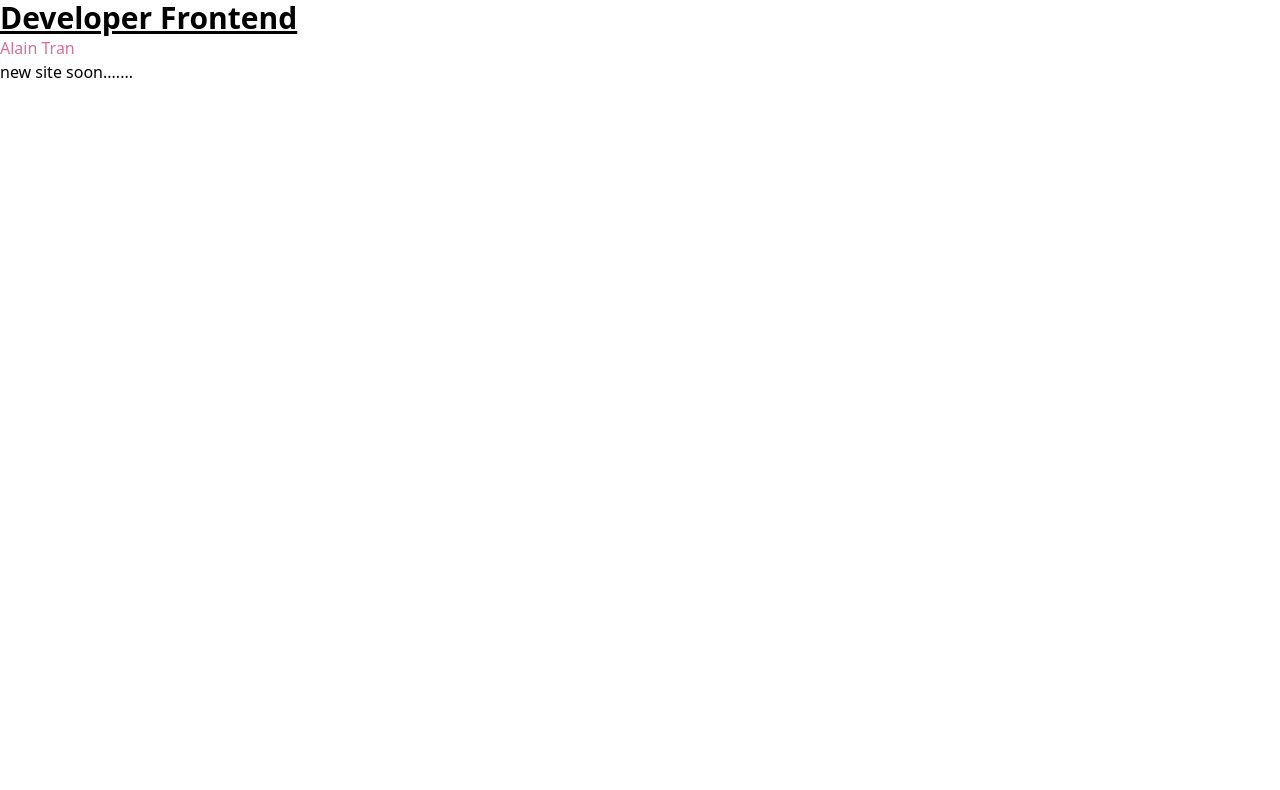
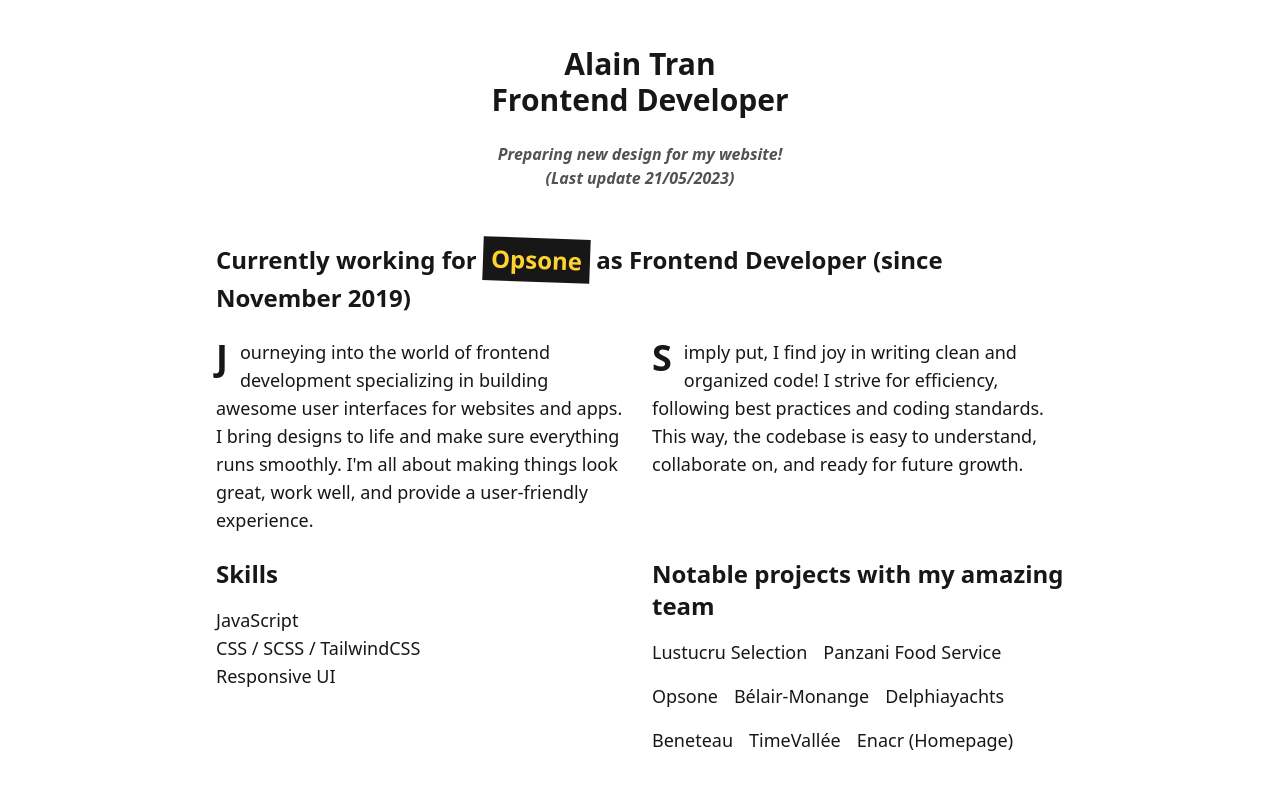
Before and after one commit to alaincodes/alain-icu, a Vue app in the folder frontend/: page / in a window 1280 px wide. Shown: the top 790 px of the page. Built offline with nearby package versions, Linux system fonts and the light colour scheme.

Commit message:
clean useless files and add main content

```diff
--- a/frontend/cypress.config.js
+++ b/frontend/cypress.config.js
@@ -1,3 +1,4 @@
+/* eslint-disable no-undef */
 const { defineConfig } = require('cypress')
 
 module.exports = defineConfig({
--- a/frontend/index.html
+++ b/frontend/index.html
@@ -6,7 +6,7 @@
     <meta name="viewport" content="width=device-width, initial-scale=1.0">
     <title>Alain Tran - Frontend Developer</title>
   </head>
-  <body>
+  <body class="text-lg text-neutral-900">
     <div id="app"></div>
     <script type="module" src="/src/main.js"></script>
   </body>
--- a/frontend/src/App.vue
+++ b/frontend/src/App.vue
@@ -1,15 +1,66 @@
-<script setup>
+<template>
+  <div class="grid place-content-center max-w-4xl min-h-screen  w-full mx-auto p-6">
+    <h1 class="mb-6 text-3xl font-bold text-center">Alain Tran <br> Frontend Developer</h1>
+    <h2 class="text-base font-bold text-center text-neutral-600 italic">Preparing new design for my website! <br> (Last update 21/05/2023)</h2>
 
-</script>
+    <div class="mx-auto my-6">
+      <h2 class="my-6 text-2xl font-bold">Currently working for <a href="https://www.opsone.net/" target="_blank" class="inline-block p-2 text-[#ffd32f] bg-neutral-900 rotate-2 leading-7">Opsone</a> as Frontend Developer (since November 2019)</h2>
+      <ul class="grid xs:grid-cols-2 gap-6">
+        <li class="first-letter:mr-3 first-letter:text-4xl first-letter:font-bold first-letter:float-left">
+          Journeying into the world of frontend development specializing in
+          building awesome user interfaces for websites and apps. I bring
+          designs to life and make sure everything runs smoothly. I'm all about
+          making things look great, work well, and provide a user-friendly
+          experience.
+        </li>
+        <li class="first-letter:mr-3 first-letter:text-4xl first-letter:font-bold first-letter:float-left">
+          Simply put, I find joy in writing clean and organized code! I strive
+          for efficiency, following best practices and coding standards. This way,
+          the codebase is easy to understand, collaborate on, and ready for
+          future growth.
+        </li>
+      </ul>
+    </div>
 
-<template>
-  <h1 class="text-3xl font-bold underline">Developer Frontend</h1>
-  <div class="title">Alain Tran</div>
-  <p>new site soon.......</p>
+    <div class="grid xs:grid-cols-2 gap-6">
+      <div>
+        <p class="mb-4 text-2xl font-bold">Skills</p>
+        <ul>
+          <li>JavaScript</li>
+          <li>CSS / SCSS / TailwindCSS</li>
+          <li>Responsive UI</li>
+        </ul>
+      </div>
+
+      <div>
+        <p class="mb-4 text-2xl font-bold">Notable projects with my amazing team</p>
+        <ul class="flex gap-4 flex-wrap">
+          <li>
+            <a href="https://www.lustucru-selection.fr" target="_blank">Lustucru Selection</a>
+          </li>
+          <li>
+            <a href="https://www.panzanifoodservice.com" target="_blank">Panzani Food Service</a>
+          </li>
+          <li>
+            <a href="https://www.opsone.net" target="_blank">Opsone</a>
+          </li>
+          <li>
+            <a href="https://www.belairmonange.com" target="_blank">Bélair-Monange</a>
+          </li>
+          <li>
+            <a href="https://www.delphiayachts.com" target="_blank">Delphiayachts</a>
+          </li>
+          <li>
+            <a href="https://www.beneteau.com" target="_blank">Beneteau</a>
+          </li>
+          <li>
+            <a href="https://www.timevallee.com" target="_blank">TimeVallée</a>
+          </li>
+          <li>
+            <a href="https://www.enacr.com/" target="_blank">Enacr (Homepage)</a>
+          </li>
+        </ul>
+      </div>
+    </div>
+  </div>
 </template>
-
-<style scoped>
-  .title {
-    color: palevioletred;
-  }
-</style>
--- a/frontend/src/components/icons/IconCommunity.vue
+++ /dev/null
@@ -1,7 +0,0 @@
-<template>
-  <svg xmlns="http://www.w3.org/2000/svg" width="20" height="20" fill="currentColor">
-    <path
-      d="M15 4a1 1 0 1 0 0 2V4zm0 11v-1a1 1 0 0 0-1 1h1zm0 4l-.707.707A1 1 0 0 0 16 19h-1zm-4-4l.707-.707A1 1 0 0 0 11 14v1zm-4.707-1.293a1 1 0 0 0-1.414 1.414l1.414-1.414zm-.707.707l-.707-.707.707.707zM9 11v-1a1 1 0 0 0-.707.293L9 11zm-4 0h1a1 1 0 0 0-1-1v1zm0 4H4a1 1 0 0 0 1.707.707L5 15zm10-9h2V4h-2v2zm2 0a1 1 0 0 1 1 1h2a3 3 0 0 0-3-3v2zm1 1v6h2V7h-2zm0 6a1 1 0 0 1-1 1v2a3 3 0 0 0 3-3h-2zm-1 1h-2v2h2v-2zm-3 1v4h2v-4h-2zm1.707 3.293l-4-4-1.414 1.414 4 4 1.414-1.414zM11 14H7v2h4v-2zm-4 0c-.276 0-.525-.111-.707-.293l-1.414 1.414C5.42 15.663 6.172 16 7 16v-2zm-.707 1.121l3.414-3.414-1.414-1.414-3.414 3.414 1.414 1.414zM9 12h4v-2H9v2zm4 0a3 3 0 0 0 3-3h-2a1 1 0 0 1-1 1v2zm3-3V3h-2v6h2zm0-6a3 3 0 0 0-3-3v2a1 1 0 0 1 1 1h2zm-3-3H3v2h10V0zM3 0a3 3 0 0 0-3 3h2a1 1 0 0 1 1-1V0zM0 3v6h2V3H0zm0 6a3 3 0 0 0 3 3v-2a1 1 0 0 1-1-1H0zm3 3h2v-2H3v2zm1-1v4h2v-4H4zm1.707 4.707l.586-.586-1.414-1.414-.586.586 1.414 1.414z"
-    />
-  </svg>
-</template>
--- a/frontend/src/components/icons/IconDocumentation.vue
+++ /dev/null
@@ -1,7 +0,0 @@
-<template>
-  <svg xmlns="http://www.w3.org/2000/svg" width="20" height="17" fill="currentColor">
-    <path
-      d="M11 2.253a1 1 0 1 0-2 0h2zm-2 13a1 1 0 1 0 2 0H9zm.447-12.167a1 1 0 1 0 1.107-1.666L9.447 3.086zM1 2.253L.447 1.42A1 1 0 0 0 0 2.253h1zm0 13H0a1 1 0 0 0 1.553.833L1 15.253zm8.447.833a1 1 0 1 0 1.107-1.666l-1.107 1.666zm0-14.666a1 1 0 1 0 1.107 1.666L9.447 1.42zM19 2.253h1a1 1 0 0 0-.447-.833L19 2.253zm0 13l-.553.833A1 1 0 0 0 20 15.253h-1zm-9.553-.833a1 1 0 1 0 1.107 1.666L9.447 14.42zM9 2.253v13h2v-13H9zm1.553-.833C9.203.523 7.42 0 5.5 0v2c1.572 0 2.961.431 3.947 1.086l1.107-1.666zM5.5 0C3.58 0 1.797.523.447 1.42l1.107 1.666C2.539 2.431 3.928 2 5.5 2V0zM0 2.253v13h2v-13H0zm1.553 13.833C2.539 15.431 3.928 15 5.5 15v-2c-1.92 0-3.703.523-5.053 1.42l1.107 1.666zM5.5 15c1.572 0 2.961.431 3.947 1.086l1.107-1.666C9.203 13.523 7.42 13 5.5 13v2zm5.053-11.914C11.539 2.431 12.928 2 14.5 2V0c-1.92 0-3.703.523-5.053 1.42l1.107 1.666zM14.5 2c1.573 0 2.961.431 3.947 1.086l1.107-1.666C18.203.523 16.421 0 14.5 0v2zm3.5.253v13h2v-13h-2zm1.553 12.167C18.203 13.523 16.421 13 14.5 13v2c1.573 0 2.961.431 3.947 1.086l1.107-1.666zM14.5 13c-1.92 0-3.703.523-5.053 1.42l1.107 1.666C11.539 15.431 12.928 15 14.5 15v-2z"
-    />
-  </svg>
-</template>
--- a/frontend/src/components/icons/IconSupport.vue
+++ /dev/null
@@ -1,7 +0,0 @@
-<template>
-  <svg xmlns="http://www.w3.org/2000/svg" width="20" height="20" fill="currentColor">
-    <path
-      d="M10 3.22l-.61-.6a5.5 5.5 0 0 0-7.666.105 5.5 5.5 0 0 0-.114 7.665L10 18.78l8.39-8.4a5.5 5.5 0 0 0-.114-7.665 5.5 5.5 0 0 0-7.666-.105l-.61.61z"
-    />
-  </svg>
-</template>
--- a/frontend/src/components/icons/IconTooling.vue
+++ /dev/null
@@ -1,19 +0,0 @@
-<!-- This icon is from <https://github.com/Templarian/MaterialDesign>, distributed under Apache 2.0 (https://www.apache.org/licenses/LICENSE-2.0) license-->
-<template>
-  <svg
-    xmlns="http://www.w3.org/2000/svg"
-    xmlns:xlink="http://www.w3.org/1999/xlink"
-    aria-hidden="true"
-    role="img"
-    class="iconify iconify--mdi"
-    width="24"
-    height="24"
-    preserveAspectRatio="xMidYMid meet"
-    viewBox="0 0 24 24"
-  >
-    <path
-      d="M20 18v-4h-3v1h-2v-1H9v1H7v-1H4v4h16M6.33 8l-1.74 4H7v-1h2v1h6v-1h2v1h2.41l-1.74-4H6.33M9 5v1h6V5H9m12.84 7.61c.1.22.16.48.16.8V18c0 .53-.21 1-.6 1.41c-.4.4-.85.59-1.4.59H4c-.55 0-1-.19-1.4-.59C2.21 19 2 18.53 2 18v-4.59c0-.32.06-.58.16-.8L4.5 7.22C4.84 6.41 5.45 6 6.33 6H7V5c0-.55.18-1 .57-1.41C7.96 3.2 8.44 3 9 3h6c.56 0 1.04.2 1.43.59c.39.41.57.86.57 1.41v1h.67c.88 0 1.49.41 1.83 1.22l2.34 5.39z"
-      fill="currentColor"
-    ></path>
-  </svg>
-</template>
--- a/frontend/src/main.js
+++ b/frontend/src/main.js
@@ -4,11 +4,11 @@
 import { createPinia } from 'pinia'
 
 import App from './App.vue'
-import router from './router'
+// import router from './router'
 
 const app = createApp(App)
 
 app.use(createPinia())
-app.use(router)
+// app.use(router)
 
 app.mount('#app')
--- a/frontend/tailwind.config.js
+++ b/frontend/tailwind.config.js
@@ -1,3 +1,4 @@
+/* eslint-disable no-undef */
 /** @type {import('tailwindcss').Config} */
 module.exports = {
   content: [
@@ -6,6 +7,9 @@
   ],
   theme: {
     extend: {},
+    screens: {
+      'xs': '480px',
+    },
   },
   plugins: [],
 }
```
Also changed, not shown: frontend/src/components/icons/IconEcosystem.vue (deleted, +0 -7 lines), 1 other file (tests, documents, lock files or other folders).
